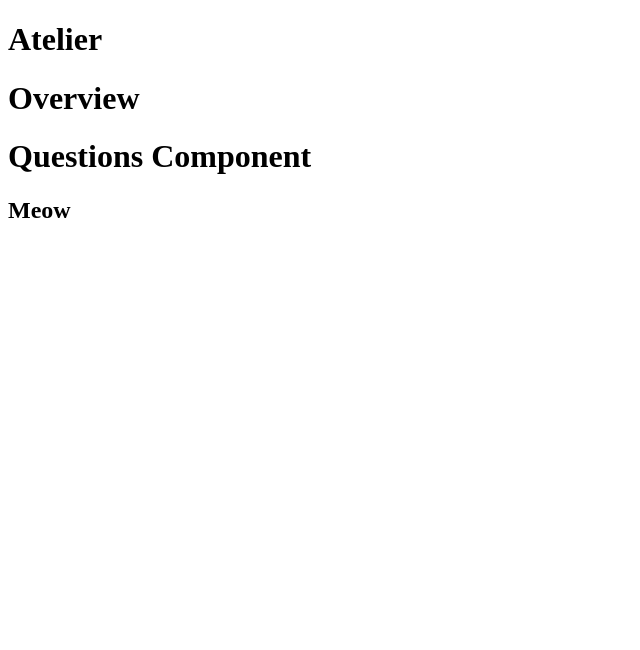
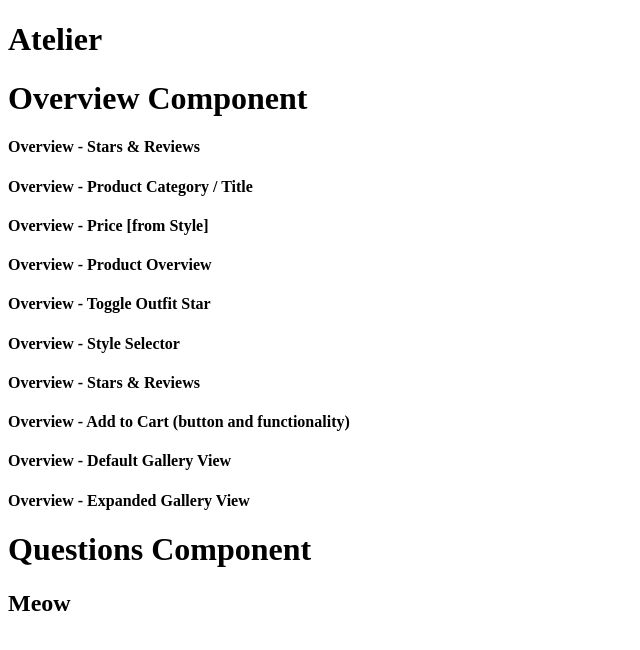
Before and after one commit to SDC-Adrastea/Atelier, a React app: page / in a window 1280 px wide. Shown: the top 650 px of the page, without its empty margins (0-640 px from the left). Built offline with nearby package versions, Linux system fonts and the light colour scheme; no server answers; the HTML template or start-up script is replaced by a standard one.

Commit message:
create skeleton for overview

```diff
--- a/client/src/components/Overview.jsx
+++ b/client/src/components/Overview.jsx
@@ -1,11 +1,33 @@
-import React, {useState, useEffect} from 'react';
+import React, { useState, useEffect } from 'react';
+import StarsReviews from './Overview/StarsReviews.jsx';
+import ProductCategoryTitle from './Overview/ProductCategoryTitle.jsx';
+import Price from './Overview/Price.jsx';
+import ProductOverview from './Overview/ProductOverview.jsx';
+import ToggleOutfitStar from './Overview/ToggleOutfitStar.jsx';
+import StyleSelector from './Overview/StyleSelector.jsx';
+import SizeQuantity from './Overview/StarsReviews.jsx';
+import AddToCart from './Overview/AddToCart.jsx';
+import DefaultGallery from './Overview/DefaultGallery.jsx';
+import ExpandedGallery from './Overview/ExpandedGallery.jsx';
 
 export const Overview = (props) => {
   console.log('props for overview: ', props)
 
   return (
     <div>
-      <h1>Overview</h1>
+      <h1>Overview Component</h1>
+      <div>
+        <StarsReviews />
+        <ProductCategoryTitle />
+        <Price />
+        <ProductOverview />
+        <ToggleOutfitStar />
+        <StyleSelector />
+        <SizeQuantity />
+        <AddToCart />
+        <DefaultGallery />
+        <ExpandedGallery />
+      </div>
     </div>
   );
 }
--- /dev/null
+++ b/client/src/components/Overview/AddToCart.jsx
@@ -0,0 +1,7 @@
+import React from 'react';
+
+const AddToCart = (props) => {
+  return <h4>Overview - Add to Cart (button and functionality)</h4>
+}
+
+export default AddToCart;
--- /dev/null
+++ b/client/src/components/Overview/DefaultGallery.jsx
@@ -0,0 +1,7 @@
+import React from 'react';
+
+const DefaultGallery = (props) => {
+  return <h4>Overview - Default Gallery View</h4>
+}
+
+export default DefaultGallery;
--- /dev/null
+++ b/client/src/components/Overview/ExpandedGallery.jsx
@@ -0,0 +1,7 @@
+import React from 'react';
+
+const ExpandedGallery = (props) => {
+  return <h4>Overview - Expanded Gallery View</h4>
+}
+
+export default ExpandedGallery;
--- /dev/null
+++ b/client/src/components/Overview/Price.jsx
@@ -0,0 +1,7 @@
+import React from 'react';
+
+const Price = (props) => {
+  return <h4>Overview - Price [from Style]</h4>
+}
+
+export default Price;
--- /dev/null
+++ b/client/src/components/Overview/ProductCategoryTitle.jsx
@@ -0,0 +1,7 @@
+import React from 'react';
+
+const ProductCategoryTitle = (props) => {
+  return <h4>Overview - Product Category / Title</h4>
+}
+
+export default ProductCategoryTitle;
--- /dev/null
+++ b/client/src/components/Overview/ProductOverview.jsx
@@ -0,0 +1,7 @@
+import React from 'react';
+
+const ProductOverview = (props) => {
+  return <h4>Overview - Product Overview</h4>
+}
+
+export default ProductOverview;
--- /dev/null
+++ b/client/src/components/Overview/StarsReviews.jsx
@@ -0,0 +1,7 @@
+import React from 'react';
+
+const StarsReviews = (props) => {
+  return <h4>Overview - Stars & Reviews</h4>
+}
+
+export default StarsReviews;
--- /dev/null
+++ b/client/src/components/Overview/StyleSelector.jsx
@@ -0,0 +1,7 @@
+import React from 'react';
+
+const StyleSelector = (props) => {
+  return <h4>Overview - Style Selector</h4>
+}
+
+export default StyleSelector;
--- /dev/null
+++ b/client/src/components/Overview/ToggleOutfitStar.jsx
@@ -0,0 +1,7 @@
+import React from 'react';
+
+const ToggleOutfitStar = () => {
+  return <h4>Overview - Toggle Outfit Star</h4>
+}
+
+export default ToggleOutfitStar;
```
Also changed, not shown: client/src/components/Overview/SizeQuantity.jsx (added, +7 -0 lines), client/src/components/Overview/placeholder.jsx (deleted), 2 other files (tests, documents, lock files or other folders).
